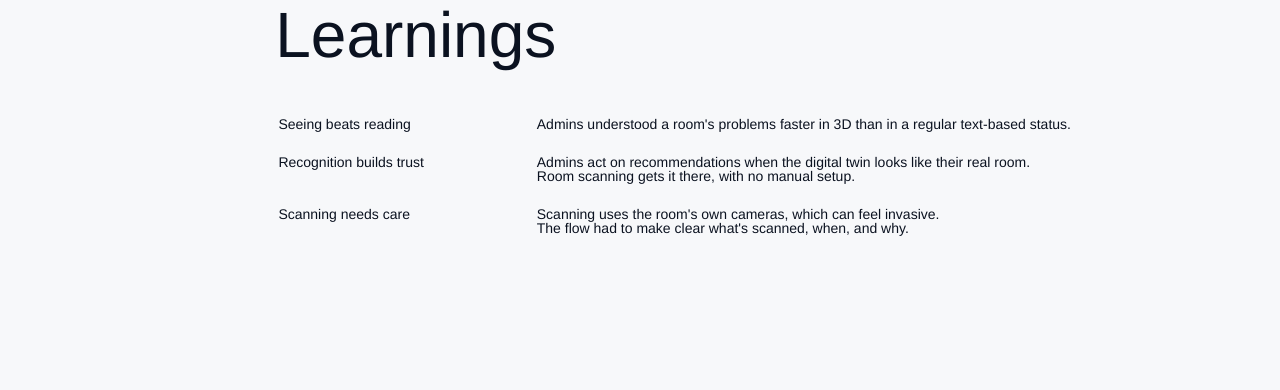
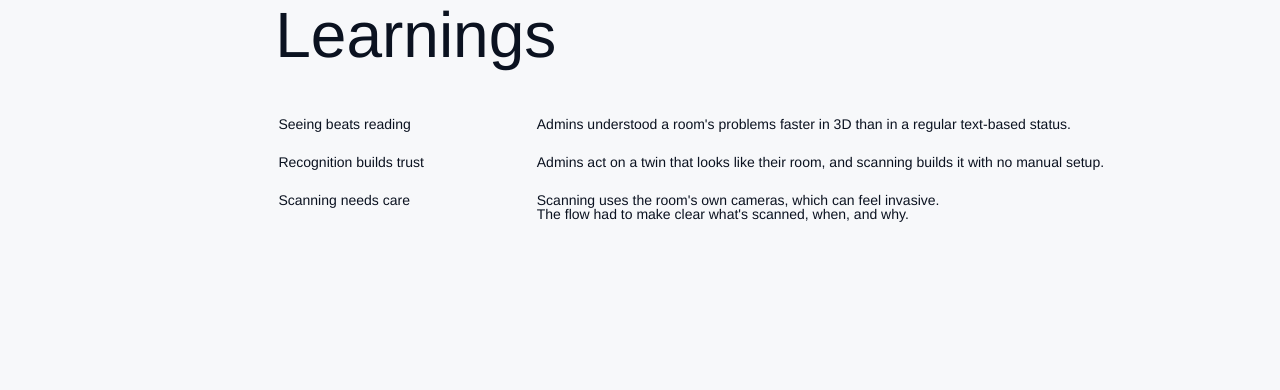
Before and after one commit to hazubchenko/portfolio, a plain HTML site: page workspace-advisor.html in a window 1280 px wide. Shown: the part 2949-3339 px from the top of the page. Drawn offline with Linux system fonts and the light colour scheme.

Commit message:
Shorten second learning to one sentence
Co-Authored-By: Claude Opus 5.5 <noreply@anthropic.com>
Claude-Session: https://claude.ai/code/session_01NoXK4qz71AxtWv1SVDaDXq

```diff
--- a/workspace-advisor.html
+++ b/workspace-advisor.html
@@ -116,7 +116,7 @@
             </div>
             <div class="cs__learn">
               <p>Recognition builds trust</p>
-              <p>Admins act on recommendations when the digital twin looks like their real room.<br>Room scanning gets it there, with no manual setup.</p>
+              <p>Admins act on a twin that looks like their room, and scanning builds it with no manual setup.</p>
             </div>
             <div class="cs__learn">
               <p>Scanning needs care</p>
```
